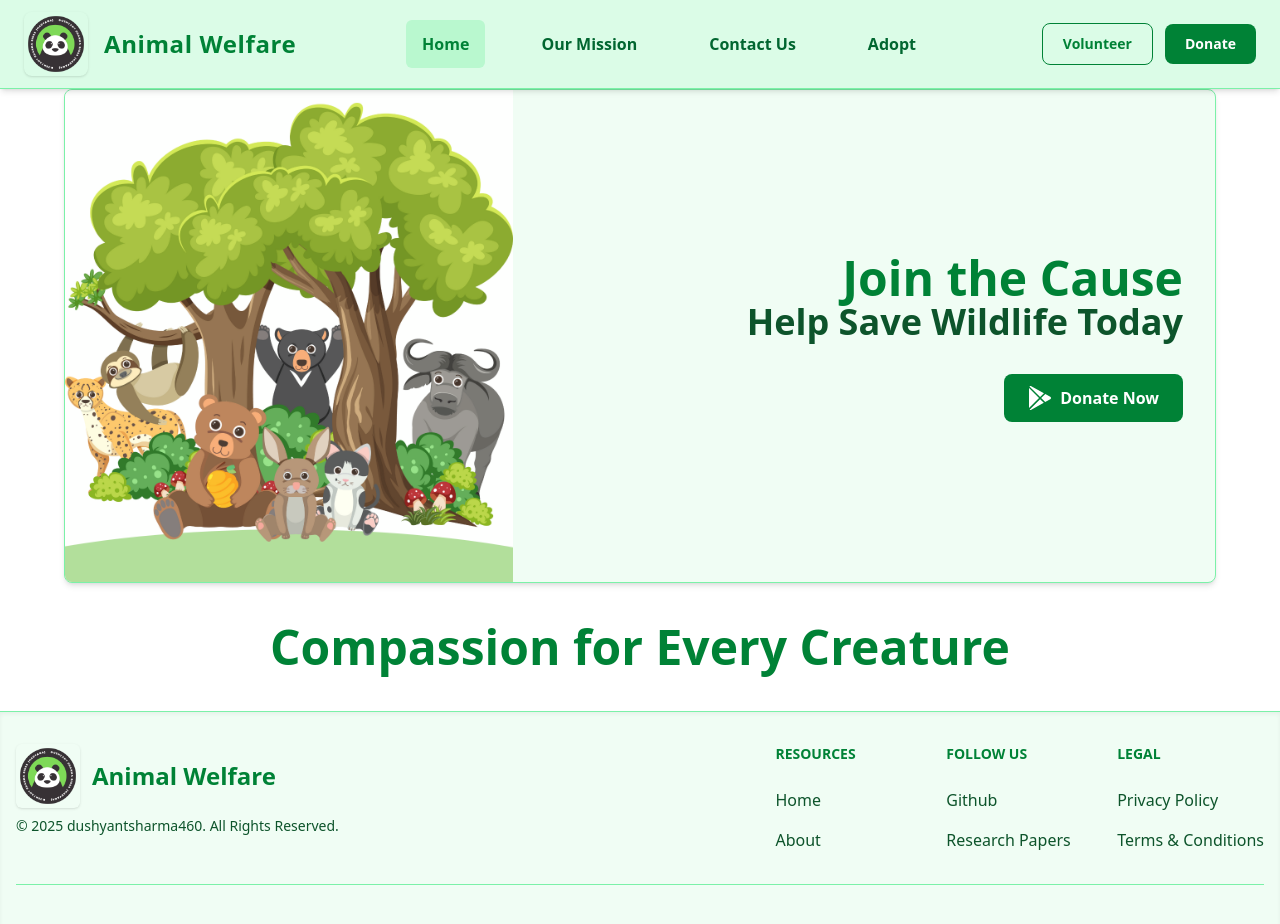
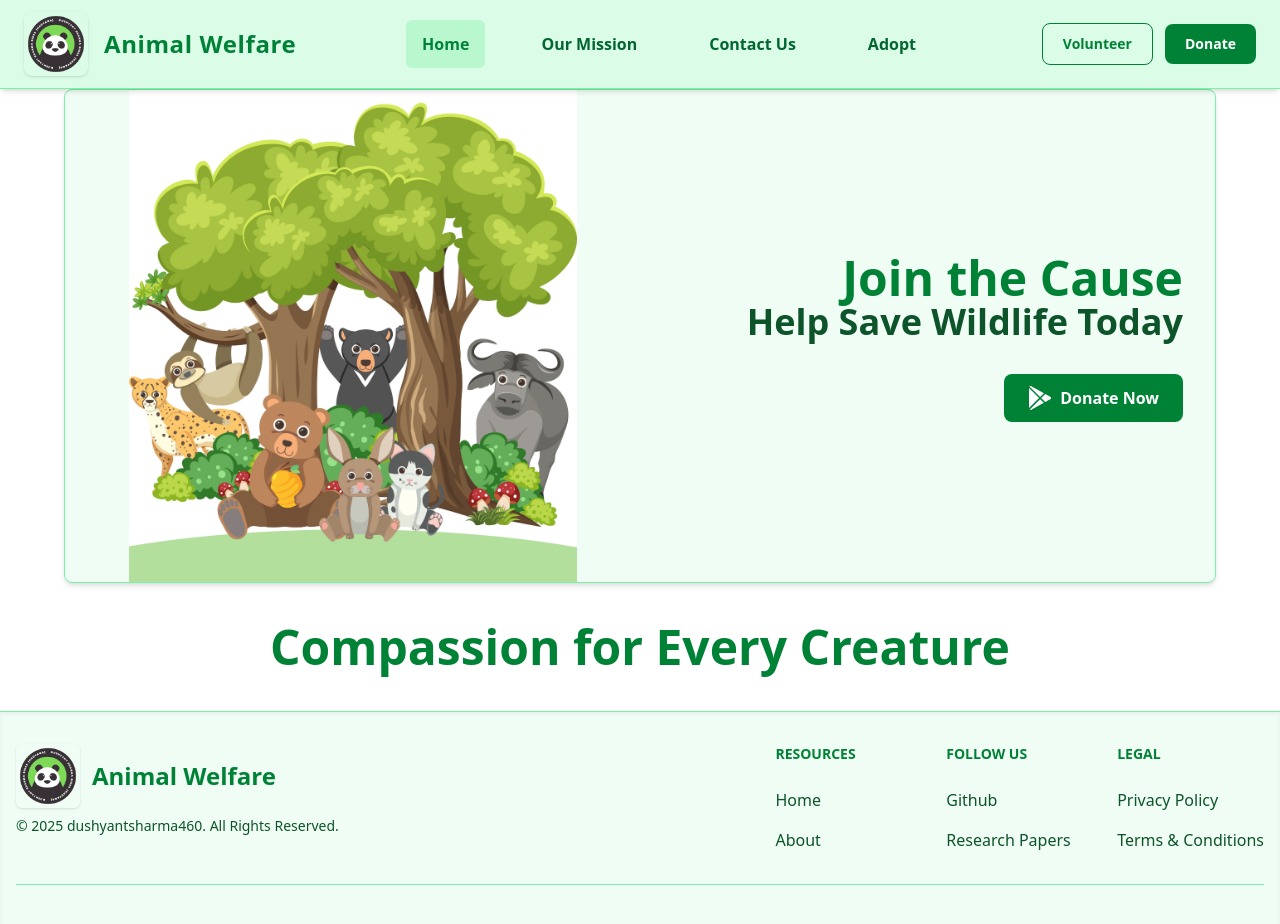
Before and after one commit to dushyantsharma460/Rounting-WildLife, a React (Vite) app: page / in a window 1280 px wide. Shown: the top 924 px of the page. Built offline with nearby package versions, Linux system fonts and the light colour scheme.

Commit message:
Update Home.jsx

```diff
--- a/src/components/Home/Home.jsx
+++ b/src/components/Home/Home.jsx
@@ -38,7 +38,7 @@ export default function Home() {
                     <img
                         src="/Home.png"
                         alt="Panda Illustration"
-                        className="w-112 opacity-90"
+                        className="w-112 opacity-90 ms-16"
                     />
                 </div>
             </aside>
```
